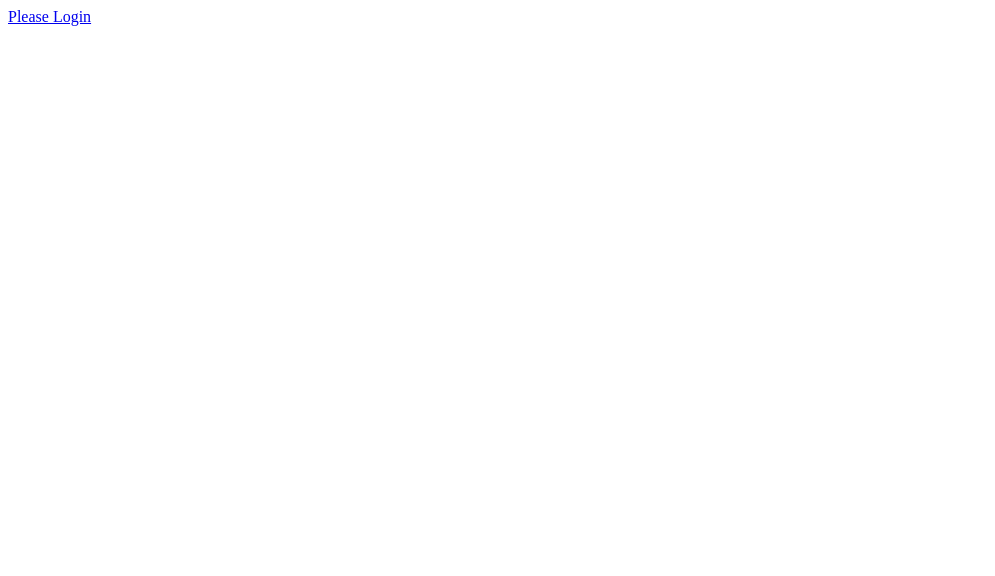
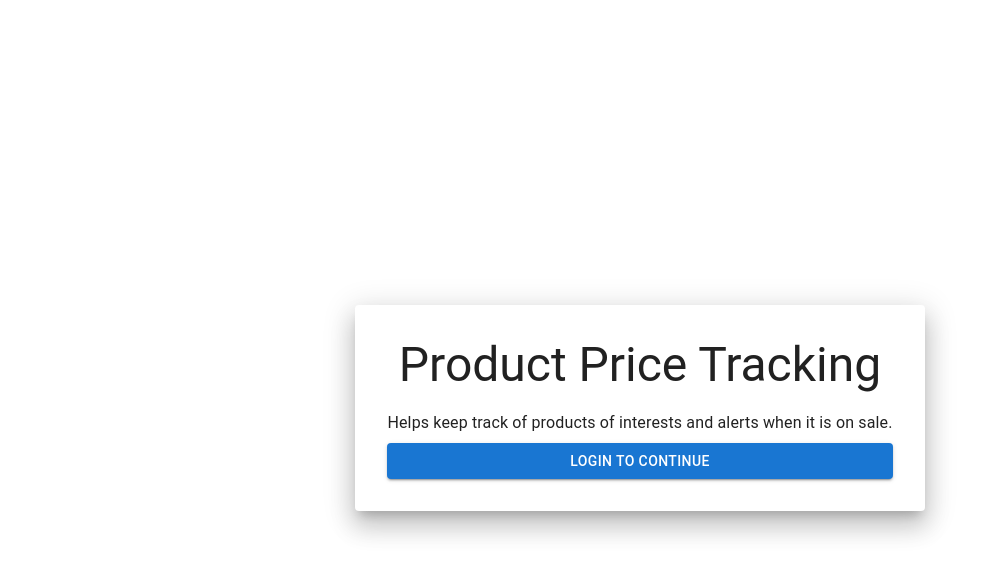
Before and after one commit to mcmuffinoven/price-tracker, a Next.js app in the folder client/: page / in a window 1280 px wide. Shown: the top 576 px of the page, without its empty margins (0-995 px from the left). Built offline with nearby package versions, Linux system fonts and the light colour scheme; no server answers.

Commit message:
Added new pre login screen, swapped fetch queries to use axios

```diff
--- a/client/package.json
+++ b/client/package.json
@@ -21,6 +21,8 @@
     "@mui/x-data-grid-generator": "^6.18.0",
     "@mui/x-date-pickers": "^6.18.1",
     "@tremor/react": "^3.10.1",
+    "ajax": "^0.0.4",
+    "axios": "^1.6.5",
     "next": "14.0.1",
     "react": "^18",
     "react-dom": "^18",
--- a/client/pages/Table.tsx
+++ b/client/pages/Table.tsx
@@ -54,6 +54,8 @@ export default function DataTable(props:any) {
           setLoading(false)
         })
         }, []);
+
+  console.log(tableData)
 
   if (!loading && tableData.length!=0){
     // Should probably hard code these cols
--- a/client/pages/index.tsx
+++ b/client/pages/index.tsx
@@ -1,7 +1,7 @@
 import { useUser } from '@auth0/nextjs-auth0/client';
 import LoginView from './LoginView';
 import { Login } from '@mui/icons-material';
-
+import PreLoginView from './PreLoginView';
 
 export default function Index() {
   const { user, error, isLoading } = useUser();
@@ -12,12 +12,13 @@ export default function Index() {
   if (user) {
     console.log(user)
     return (
-      <div>
-        Welcome {user.name}! <a href="/api/auth/logout">Logout</a>
-        <LoginView user={user}></LoginView>
-      </div>
-    );
+        <div>
+          Welcome {user.name}! <a href="/api/auth/logout">Logout</a>
+          <LoginView user={user}></LoginView>
+        </div>
+      );
   }
 
-  return <a href="/api/auth/login">Please Login</a>;
+    return <PreLoginView></PreLoginView>
+  // return <a href="/api/auth/login">Please Login</a>;
 }
```
Also changed, not shown: 1 other file (tests, documents, lock files or other folders).
